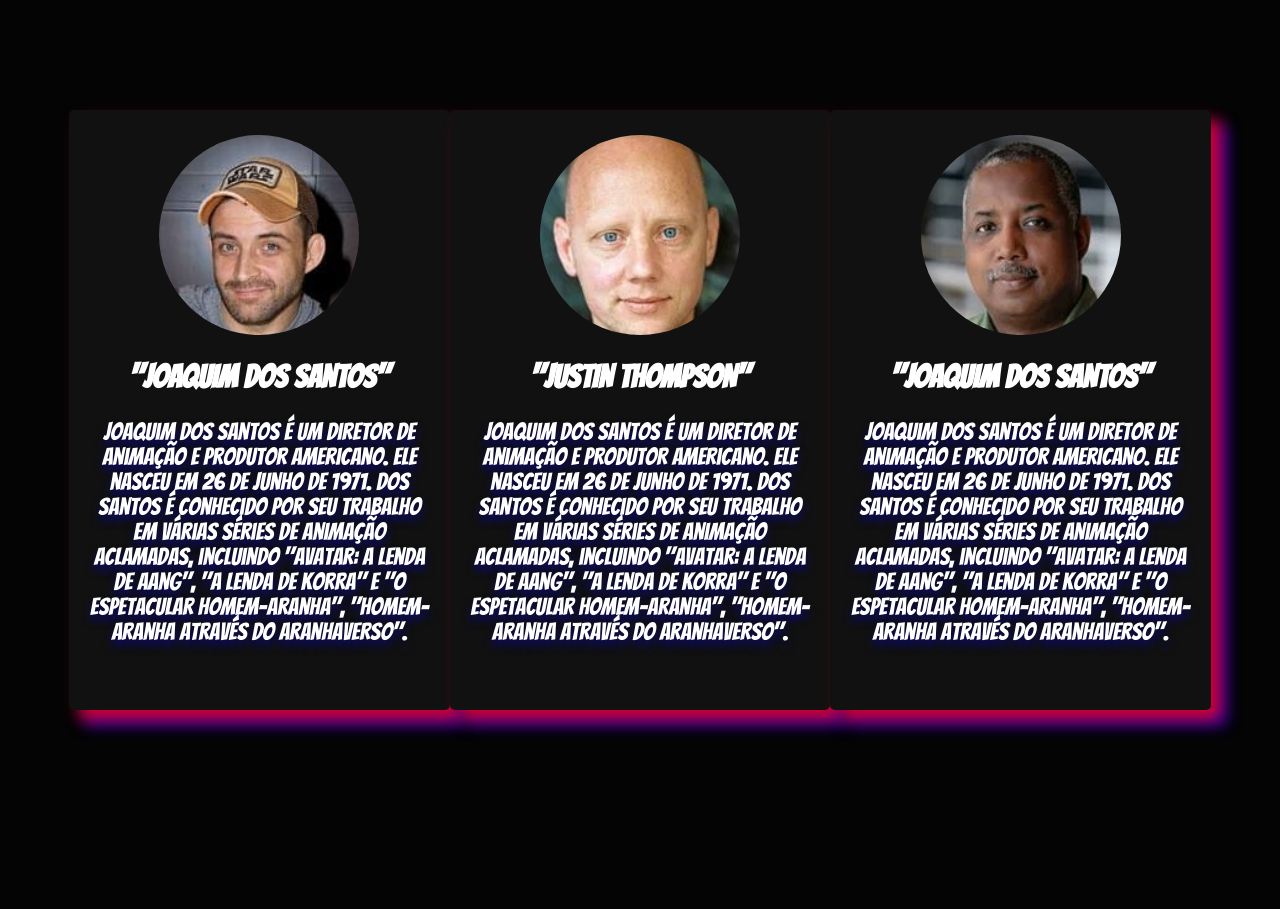
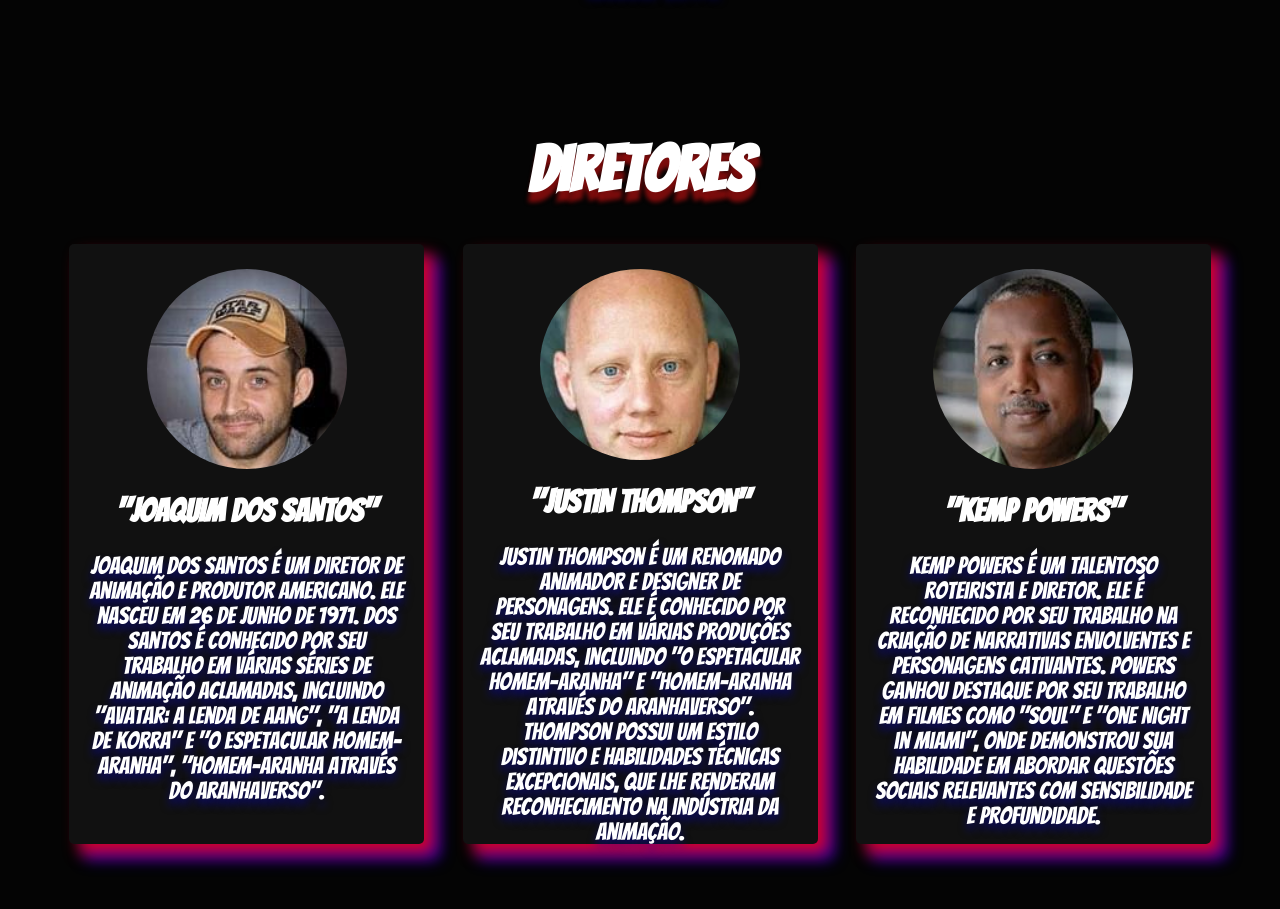
Before and after one commit to GabrielNBS/LP_Miles_Morales, a website: page src/index.html in a window 1280 px wide. Shown: the part 1380-2289 px from the top of the page. Before the commit the page ends 2159 px from the top, so only its background shows below. Drawn offline with Linux system fonts and the light colour scheme; files whose address does not match are found by name.

Commit message:
finalizando section authors

```diff
--- a/src/index.html
+++ b/src/index.html
@@ -61,15 +61,18 @@
         </div>
     </section>
     <section class="authors">
+        <h2 class="reflection-title">Diretores</h2>
         <div class="authors__content">
             <div class="authors__card">
                 <div class="authors__card__picture">
                 </div>
                 <div class="authors__card__text">
                     <h5>"JOAQUIM DOS SANTOS"</h5>
-                    <p class="reflection-text">Joaquim Dos Santos é um diretor de animação e produtor americano. Ele nasceu em 26 de junho de
+                    <p class="reflection-text">Joaquim Dos Santos é um diretor de animação e produtor americano. Ele
+                        nasceu em 26 de junho de
                         1971. Dos Santos é conhecido por seu trabalho em várias séries de animação aclamadas, incluindo
-                        "Avatar: A Lenda de Aang", "A Lenda de Korra" e "O Espetacular Homem-Aranha", "Homem-Aranha através do Aranhaverso".</p>
+                        "Avatar: A Lenda de Aang", "A Lenda de Korra" e "O Espetacular Homem-Aranha", "Homem-Aranha
+                        através do Aranhaverso".</p>
                 </div>
             </div>
             <div class="authors__card">
@@ -77,19 +80,22 @@
                 </div>
                 <div class="authors__card__text">
                     <h5>"JUSTIN THOMPSON"</h5>
-                    <p class="reflection-text">Joaquim Dos Santos é um diretor de animação e produtor americano. Ele nasceu em 26 de junho de
-                        1971. Dos Santos é conhecido por seu trabalho em várias séries de animação aclamadas, incluindo
-                        "Avatar: A Lenda de Aang", "A Lenda de Korra" e "O Espetacular Homem-Aranha", "Homem-Aranha através do Aranhaverso".</p>
+                    <p class="reflection-text">Justin Thompson é um renomado animador e designer de personagens. Ele é
+                        conhecido por seu trabalho em várias produções aclamadas, incluindo "O Espetacular Homem-Aranha"
+                        e "Homem-Aranha Através do Aranhaverso". Thompson possui um estilo distintivo e habilidades
+                        técnicas excepcionais, que lhe renderam reconhecimento na indústria da animação.</p>
                 </div>
             </div>
             <div class="authors__card">
                 <div class="authors__card__picture">
                 </div>
                 <div class="authors__card__text">
-                    <h5>"JOAQUIM DOS SANTOS"</h5>
-                    <p class="reflection-text">Joaquim Dos Santos é um diretor de animação e produtor americano. Ele nasceu em 26 de junho de
-                        1971. Dos Santos é conhecido por seu trabalho em várias séries de animação aclamadas, incluindo
-                        "Avatar: A Lenda de Aang", "A Lenda de Korra" e "O Espetacular Homem-Aranha", "Homem-Aranha através do Aranhaverso".</p>
+                    <h5>"Kemp Powers"</h5>
+                    <p class="reflection-text">
+                        Kemp Powers é um talentoso roteirista e diretor. Ele é reconhecido por seu trabalho na criação
+                        de narrativas envolventes e personagens cativantes. Powers ganhou destaque por seu trabalho em
+                        filmes como "Soul" e "One Night in Miami", onde demonstrou sua habilidade em abordar questões
+                        sociais relevantes com sensibilidade e profundidade.</p>
                 </div>
             </div>
         </div>
--- a/src/styles/_authors.scss
+++ b/src/styles/_authors.scss
@@ -3,9 +3,16 @@
 .authors {
     padding: 5.4vw;
 
+    h2 {
+        text-align: center;
+        font-size: 64px;
+        padding-bottom: 5vh;
+    }
+
     &__content {
         display: grid;
         grid-template-columns: repeat(3, 1fr);
+        column-gap: 3vw;
     }
 
     &__card {
@@ -19,6 +26,7 @@
         box-shadow:
         10px 10px 15px variaveis.$sombraPrimaria,
         15px 15px 15px variaveis.$sombraSecundaria;
+        transition: all .4s ease-in-out;
 
         &:nth-child(1) &__picture {
             background-image: url(../images/diretores/Joaquim\ _dos_Santos.jpg);
@@ -30,6 +38,13 @@
 
         &:nth-child(3) &__picture {
             background-image: url(../images/diretores/Kemp_Powers.jpg);
+        }
+
+        &:hover {
+            transform: translateY(-15px);
+            box-shadow:
+            0 25px 20px variaveis.$sombraPrimaria,
+            0 30px 20px variaveis.$sombraSecundaria;
         }
 
 
--- a/src/styles/sinopse.scss
+++ b/src/styles/sinopse.scss
@@ -18,6 +18,8 @@
             letter-spacing: 1px;
             word-spacing: 3px;
             margin: 0 auto;
+            border-left: 3px solid rgba(255, 0, 0, .8);
+            padding-left: 2vw;
         }
 
     }
```
Also changed, not shown: dist/css/main.css.
